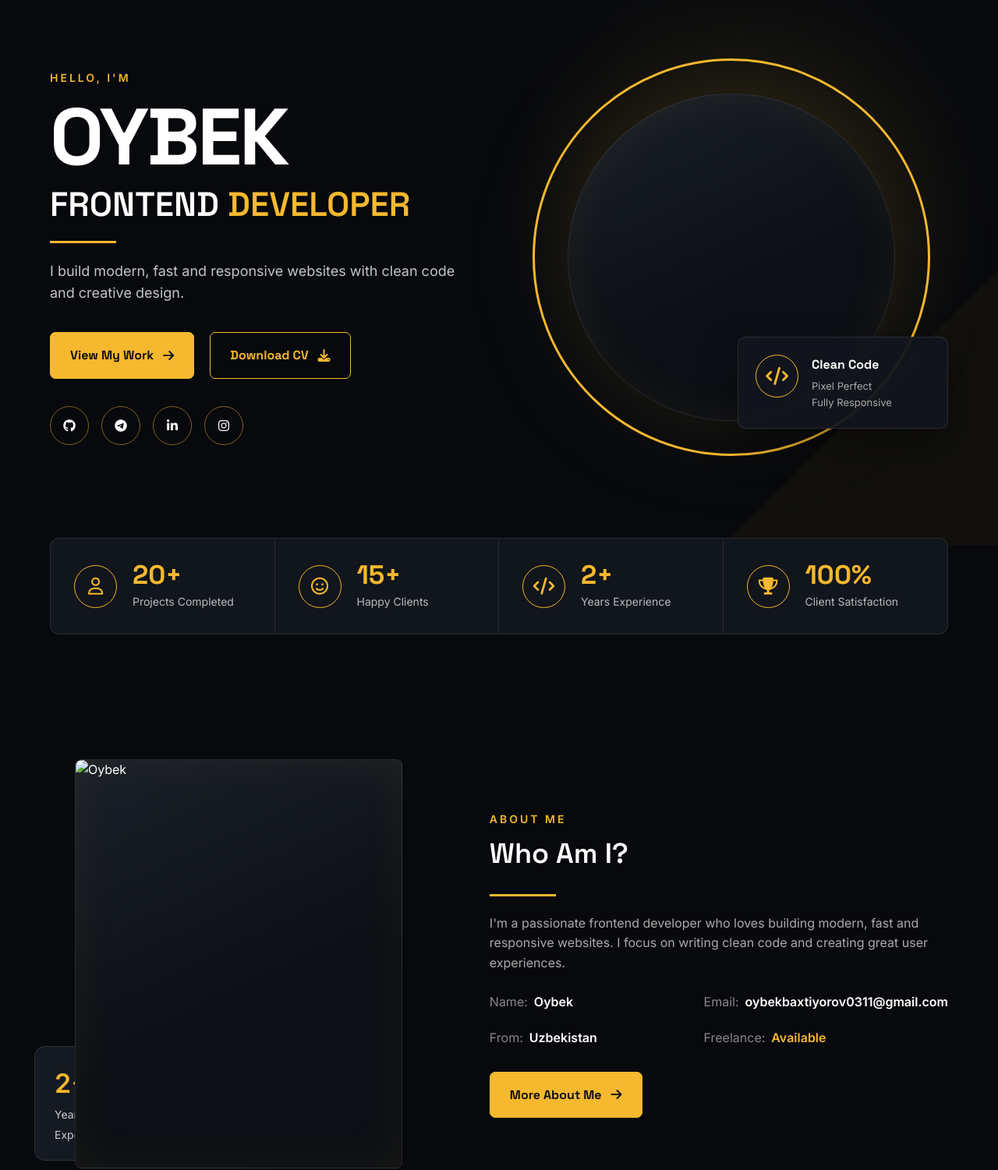
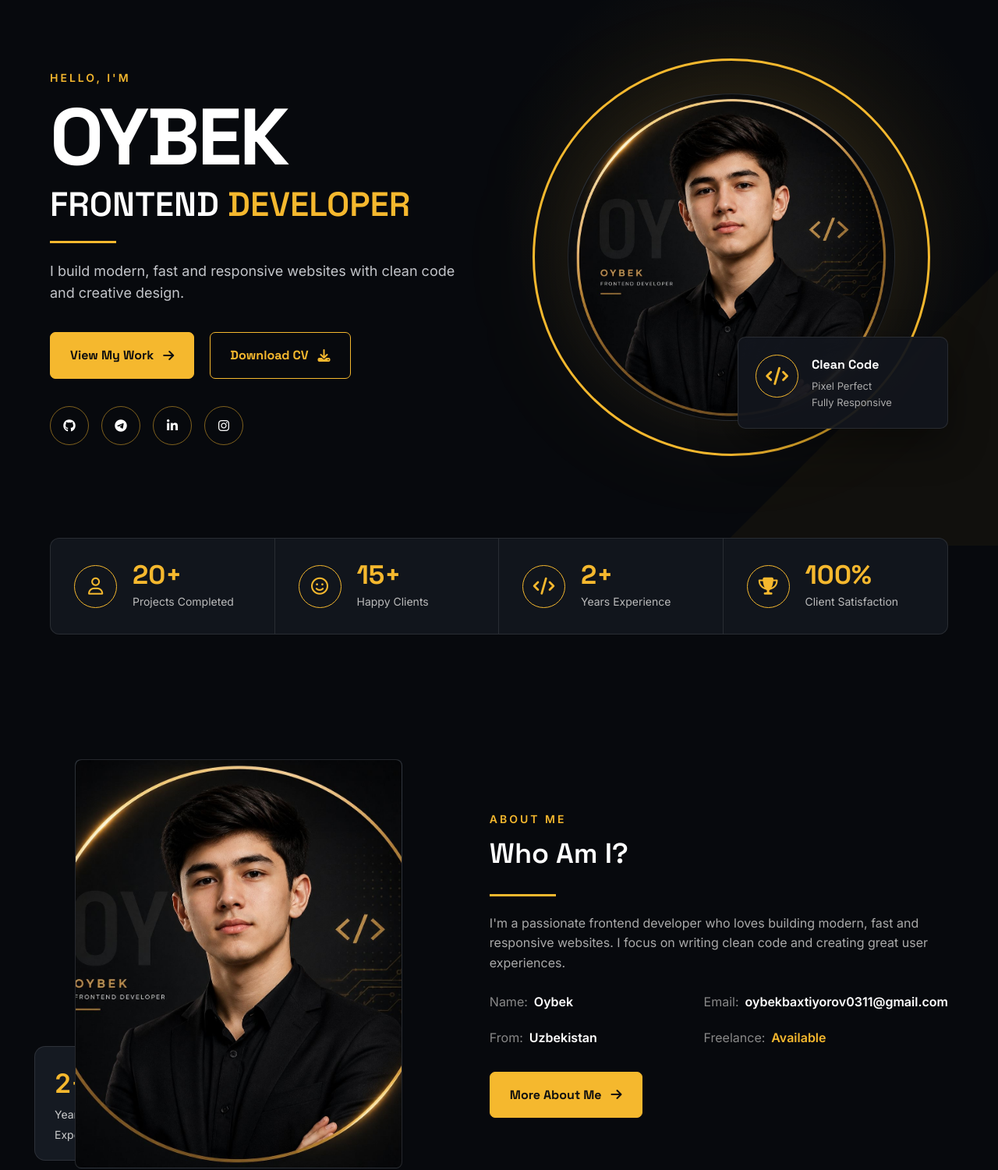
Before and after one commit to oybek-web-2011/-Oybek-Portfolio, a plain HTML site: page index.html in a window 1280 px wide. Shown: the part 120-1621 px from the top of the page at 78% size. Drawn offline with nearby package versions, Linux system fonts and the light colour scheme.

Commit message:
Update index.html

```diff
--- a/index.html
+++ b/index.html
@@ -77,7 +77,7 @@
         <div class="hero-glow"></div>
 
         <div class="avatar">
-            <img src="./images/1.jpg" alt="Oybek">
+            <img src="./1.jpg" alt="Oybek">
         </div>
 
         <div class="code-card">
@@ -116,7 +116,7 @@
 
     <div class="about-image reveal">
         <div class="avatar avatar-lg">
-            <img src="./images/1.jpg" alt="Oybek">
+            <img src="./1.jpg" alt="Oybek">
         </div>
         <div class="experience">
             <strong>2+</strong>
```
